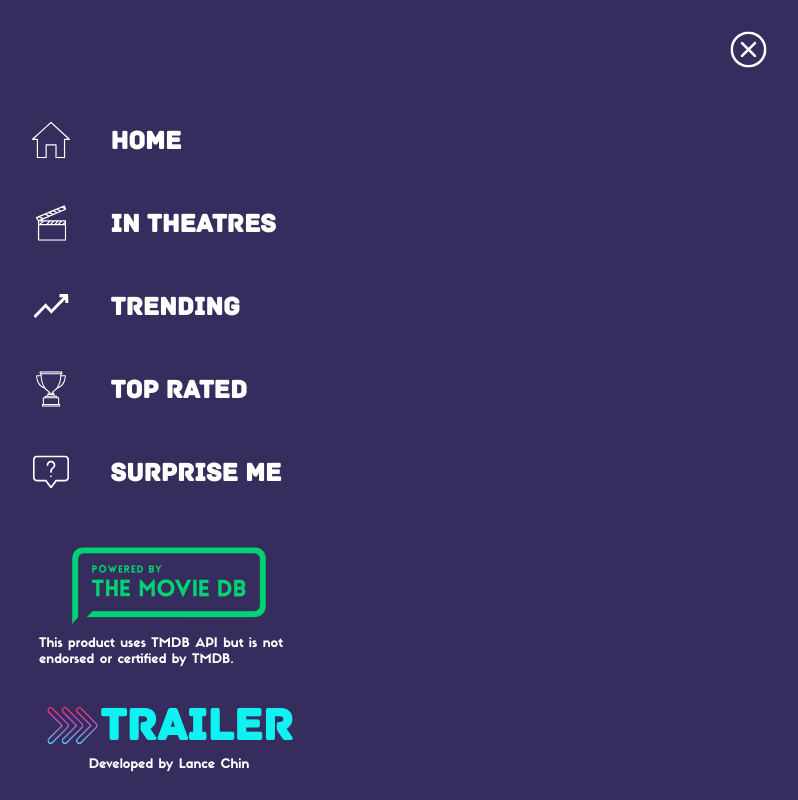
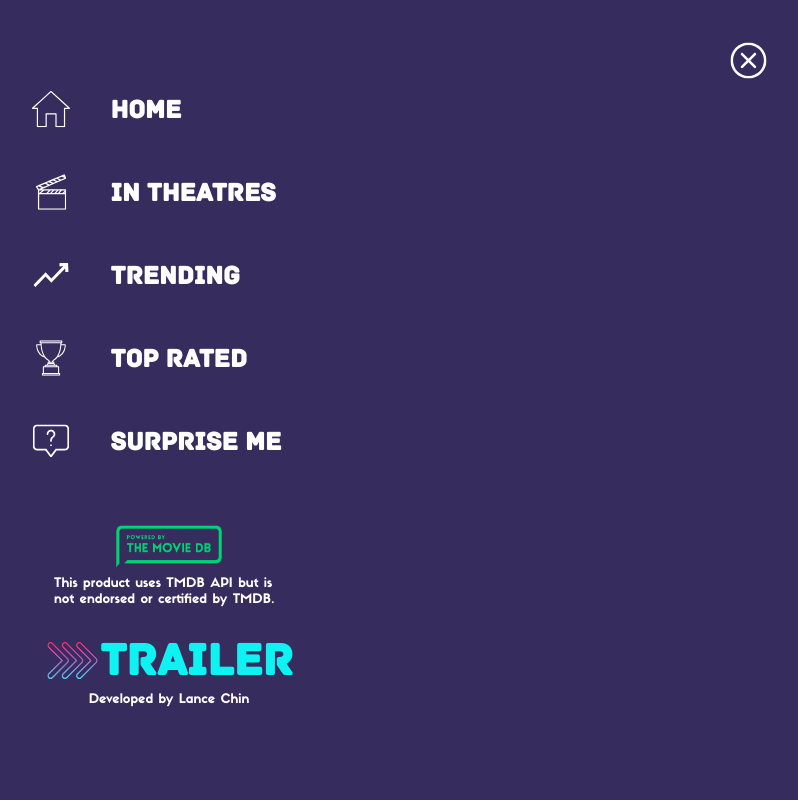
Before and after one commit to lancechincodes/trailer, a React (Create React App) app: page /navigate in a window 1280 px wide. Shown: the whole page, without its empty margins (471-1269 px from the left). Built offline with nearby package versions, Linux system fonts and the light colour scheme; no server answers.

Commit message:
Edit margins on nav page

```diff
--- a/src/components/NavMenu.js
+++ b/src/components/NavMenu.js
@@ -93,6 +93,7 @@ function NavMenu({genreArr, setGenreArr}) {
                 </div>
             </div>
 
+            <div className="attribution-and-trailer-logo">
                 {/* Navigation attribution */}
                 <div className="attribution">
                     <img className="tmdb-logo" src={tmdb} alt="TMDB Logo"/>
@@ -112,6 +113,7 @@ function NavMenu({genreArr, setGenreArr}) {
                     </div>
                 </div>
             </div>
+        </div>
     )
 }
 
--- a/src/styles/Browse.css
+++ b/src/styles/Browse.css
@@ -414,7 +414,7 @@
 }
 
 /***********LEVEL 1***********/
-@media screen and (max-width: 400px) and (max-height: 700px) {
+@media screen and (max-width: 400px) and (max-height: 741px) {
 
     .trending-boxes {
         grid-template-rows: repeat(2, 100px);
@@ -443,3 +443,38 @@
         width: 230px;
     }
 }
+
+/***********IPHONE XR***********/
+@media screen and (width: 414px) and (height: 896px) {
+    .genre-container {
+        height: 36vh;
+    }
+}
+
+/***********IPHONE XR***********/
+@media screen and (width: 768px) and (height: 1024px) {
+    .genre-container {
+        height: 50vh;
+    }
+}
+
+/***********IPAD AIR***********/
+@media screen and (width: 820px) and (height: 1180px) {
+    .genre-container {
+        height: 45vh;
+    }
+}
+
+/***********SURFACE PRO 7**********/
+@media screen and (width: 912px) and (height: 1368px) {
+    .genre-container {
+        height: 50vh;
+    }
+}
+
+/***********NEST HUB**********/
+@media screen and (width: 1024px) and (height: 600px) {
+    .genre-container {
+        height: 23vh;
+    }
+}
--- a/src/styles/NavMenu.css
+++ b/src/styles/NavMenu.css
@@ -4,7 +4,7 @@
     height: 100vh;
     display: flex;
     flex-direction: column;
-    justify-content: space-evenly;
+    justify-content: center;
 }
 
 /* Close navigation button */
@@ -17,6 +17,10 @@
     width: 40px;
     margin: 0px 40px 0px 0px;
     cursor: pointer;
+    position: absolute;
+    top: 40px;
+    right: 40px;
+    margin: 0;
 }
 
 /* Navigation options */
@@ -24,6 +28,7 @@
     display: grid;
     grid-template-columns: 80px 197px;
     justify-content: center;
+    margin: 20px;
 }
 
 .nav-link {
@@ -58,11 +63,10 @@
     display: flex;
     flex-direction: column;
     align-items: center;
-    margin: 0px 70px;
 }
 
 .tmdb-logo {
-   width: 220px;
+   width: 120px;
 }
 
 .attribution-text {
@@ -71,7 +75,7 @@
     line-height: 1.3;
     color: white;
     margin-bottom: 0px;
-    width: 260px;
+    width: 230px;
     margin-top: 5px;
 }
 
@@ -103,6 +107,14 @@
     color: white;
     margin-top: 5px;
     margin-bottom: 0;
+}
+
+.attribution-and-trailer-logo {
+    display: grid;
+    grid-template-columns: 1;
+    grid-template-rows: repeat(2, 100px);
+    gap: 10px;
+    margin: 20px;
 }
 
 /***********LEVEL 3***********/
```
Lines whose indentation alone changed are shown as unchanged.
